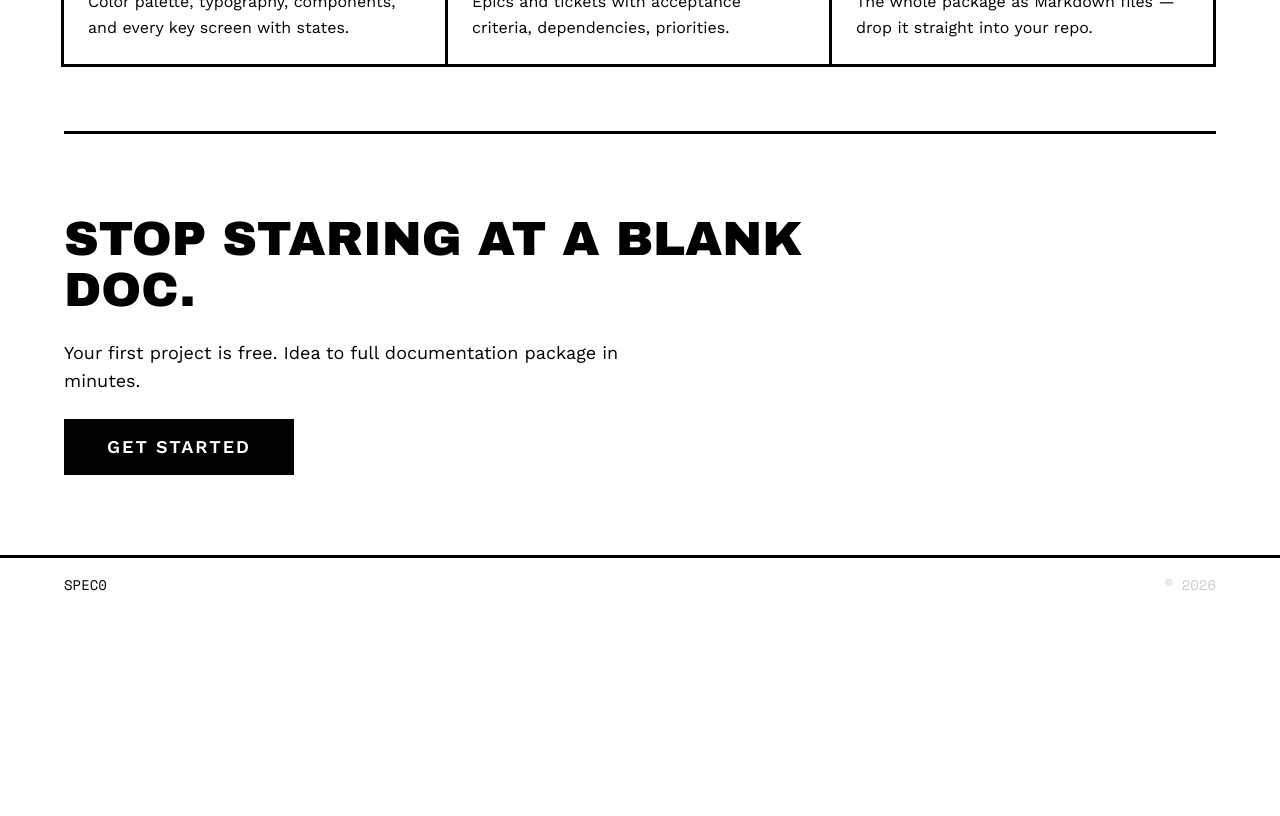
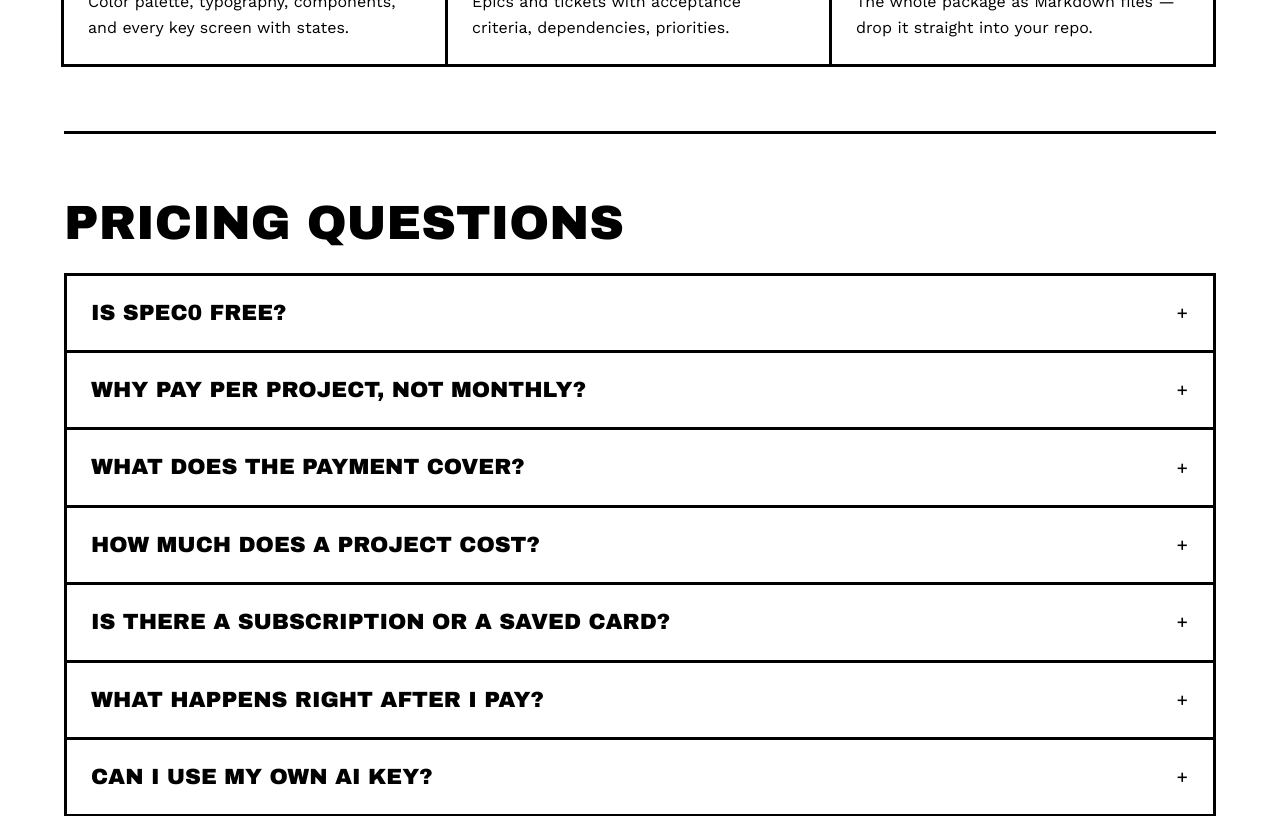
Before and after one commit to RachitSinghh/spec0, a Next.js app: page / in a window 1280 px wide. Shown: the part 2400-3216 px from the top of the page. Before the commit the page ends 3011 px from the top, so only its background shows below. Built offline with nearby package versions, Linux system fonts and the light colour scheme.

Commit message:
feat(marketing): add pricing FAQ section with FAQ schema

```diff
--- a/src/app/(marketing)/page.tsx
+++ b/src/app/(marketing)/page.tsx
@@ -25,6 +25,37 @@
   { name: "UI/UX SPEC", desc: "Color palette, typography, components, and every key screen with states." },
   { name: "TICKET BACKLOG", desc: "Epics and tickets with acceptance criteria, dependencies, priorities." },
   { name: "ONE ZIP", desc: "The whole package as Markdown files — drop it straight into your repo." },
+];
+
+const FAQ = [
+  {
+    q: "Is spec0 free?",
+    a: "Your first project each month is free, with the full pipeline and every doc. After that you pay once per project. No subscription.",
+  },
+  {
+    q: "Why pay per project, not monthly?",
+    a: "You write a spec when an idea shows up, not every day. A monthly plan would charge you for months you never use it. Paying per project means you only pay when you actually generate one.",
+  },
+  {
+    q: "What does the payment cover?",
+    a: "Every spec runs seven AI agents across research, drafting, refinement and documentation on frontier models. That compute has a real cost. The one time fee covers it plus a small margin, so quality never gets cut to save tokens.",
+  },
+  {
+    q: "How much does a project cost?",
+    a: "A small one time fee, shown clearly before you pay. The exact amount, including tax, appears on the checkout page.",
+  },
+  {
+    q: "Is there a subscription or a saved card?",
+    a: "No. There is no subscription and no card kept on file. You pay per project through Dodo Payments, our merchant of record, and that is it.",
+  },
+  {
+    q: "What happens right after I pay?",
+    a: "Generation starts immediately. You watch the agents work live, then review, edit or regenerate any doc, and download the whole package as one zip.",
+  },
+  {
+    q: "Can I use my own AI key?",
+    a: "Bring your own key is on the roadmap. Plug in your own model key and generate as much as you want on your own compute. It is not live yet.",
+  },
 ];
 
 export default function MarketingHome() {
@@ -188,6 +219,54 @@
           </div>
         </section>
 
+        {/* ─── FAQ ─── */}
+        <section
+          id="faq"
+          className="flex flex-col gap-sp-4 border-t-thick border-black py-sp-6"
+        >
+          <h2 className="font-heading text-h3 uppercase md:text-h2">
+            Pricing questions
+          </h2>
+          <div className="flex flex-col [&>*+*]:mt-[-3px]">
+            {FAQ.map((f) => (
+              <details key={f.q} className="group border-thick border-black">
+                <summary className="flex cursor-pointer list-none items-center justify-between gap-sp-3 p-sp-4 font-heading text-h4 uppercase [&::-webkit-details-marker]:hidden">
+                  <span>{f.q}</span>
+                  <span
+                    aria-hidden="true"
+                    className="font-mono text-h4 leading-none group-open:hidden"
+                  >
+                    +
+                  </span>
+                  <span
+                    aria-hidden="true"
+                    className="hidden font-mono text-h4 leading-none group-open:inline"
+                  >
+                    −
+                  </span>
+                </summary>
+                <p className="border-t-thick border-black p-sp-4 text-body">
+                  {f.a}
+                </p>
+              </details>
+            ))}
+          </div>
+          <script
+            type="application/ld+json"
+            dangerouslySetInnerHTML={{
+              __html: JSON.stringify({
+                "@context": "https://schema.org",
+                "@type": "FAQPage",
+                mainEntity: FAQ.map((f) => ({
+                  "@type": "Question",
+                  name: f.q,
+                  acceptedAnswer: { "@type": "Answer", text: f.a },
+                })),
+              }),
+            }}
+          />
+        </section>
+
         {/* ─── Final CTA ─── */}
         <section className="flex flex-col items-start gap-sp-4 border-t-thick border-black py-sp-7">
           <h2 className="max-w-3xl font-heading text-h3 uppercase leading-none md:text-h2">
```
